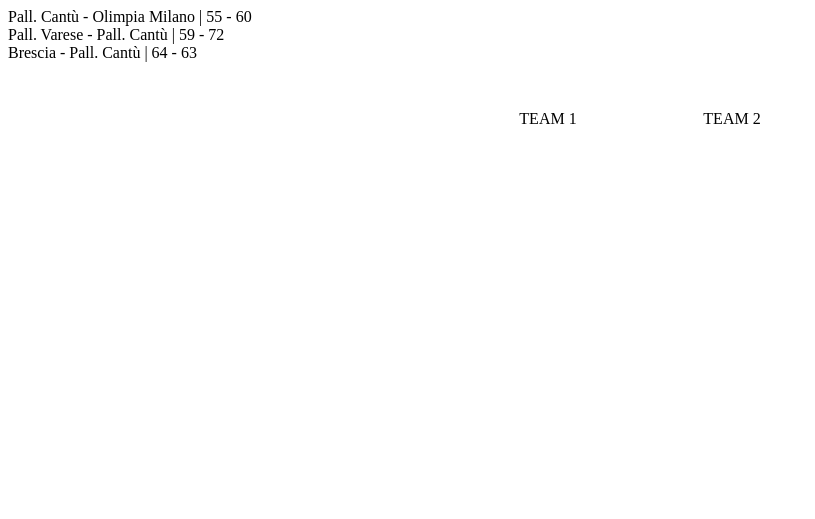
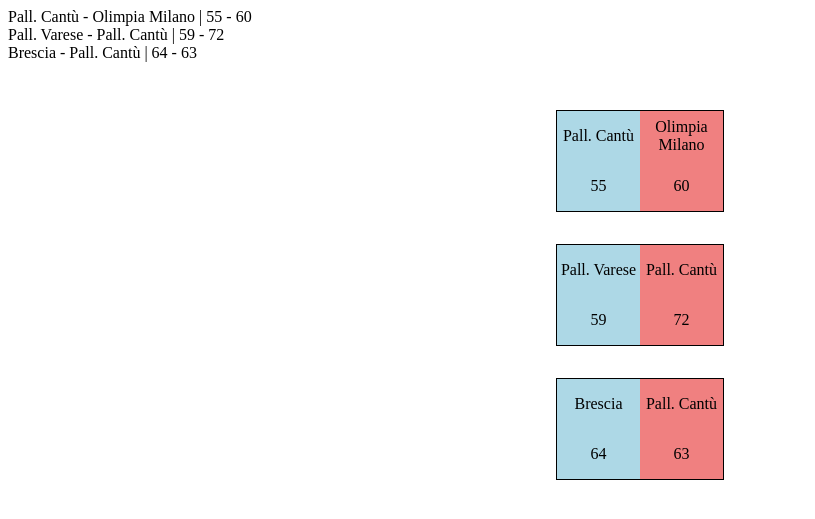
Before and after one commit to MirkOrlando/php-snacks-b1, a PHP site: page / in a window 1280 px wide. Shown: the top 519 px of the page, without its empty margins (0-815 px from the left). Run offline with PHP 8.4, Linux system fonts and the light colour scheme.

Commit message:
add basic html and css visualisation

```diff
--- a/snack_1/index.php
+++ b/snack_1/index.php
@@ -61,12 +61,13 @@ for ($i = 0; $i < count($matches); $i++) {
     <style>
         .container {
             margin: 2rem auto;
-            max-width: 400px;
+            max-width: 200px;
         }
 
         .row {
             display: flex;
             justify-content: center;
+            flex-wrap: wrap;
         }
 
         .col {
@@ -78,6 +79,25 @@ for ($i = 0; $i < count($matches); $i++) {
             display: flex;
             justify-content: space-around;
             text-align: center;
+            border: 1px solid black;
+        }
+
+        .points,
+        .team {
+            display: flex;
+            align-items: center;
+            justify-content: center;
+            min-height: 50px;
+        }
+
+        .home {
+            background-color: lightblue;
+            width: 50%;
+        }
+
+        .guest {
+            background-color: lightcoral;
+            width: 50%;
         }
     </style>
 </head>
@@ -85,18 +105,33 @@ for ($i = 0; $i < count($matches); $i++) {
 <body>
     <div class="container">
         <div class="row">
+            <?php
+            for ($i = 0; $i < count($matches); $i++) {
+                $match = $matches[$i];
+            ?>
                 <div class="col">
                     <div class="card">
                         <div class="home">
-                        <div class="team">TEAM 1</div>
-                        <div class="points"></div>
+                            <div class="team">
+                                <?= $match['home'] ?>
+                            </div>
+                            <div class="points">
+                                <?= $match['pnt_home'] ?>
+                            </div>
                         </div>
                         <div class="guest">
-                        <div class="team">TEAM 2</div>
-                        <div class="points"></div>
+                            <div class="team">
+                                <?= $match['guest'] ?>
+                            </div>
+                            <div class="points">
+                                <?= $match['pnt_guest'] ?>
                             </div>
                         </div>
                     </div>
+                </div>
+            <?php
+            }
+            ?>
         </div>
     </div>
 </body>
```
Lines whose indentation alone changed are shown as unchanged.
